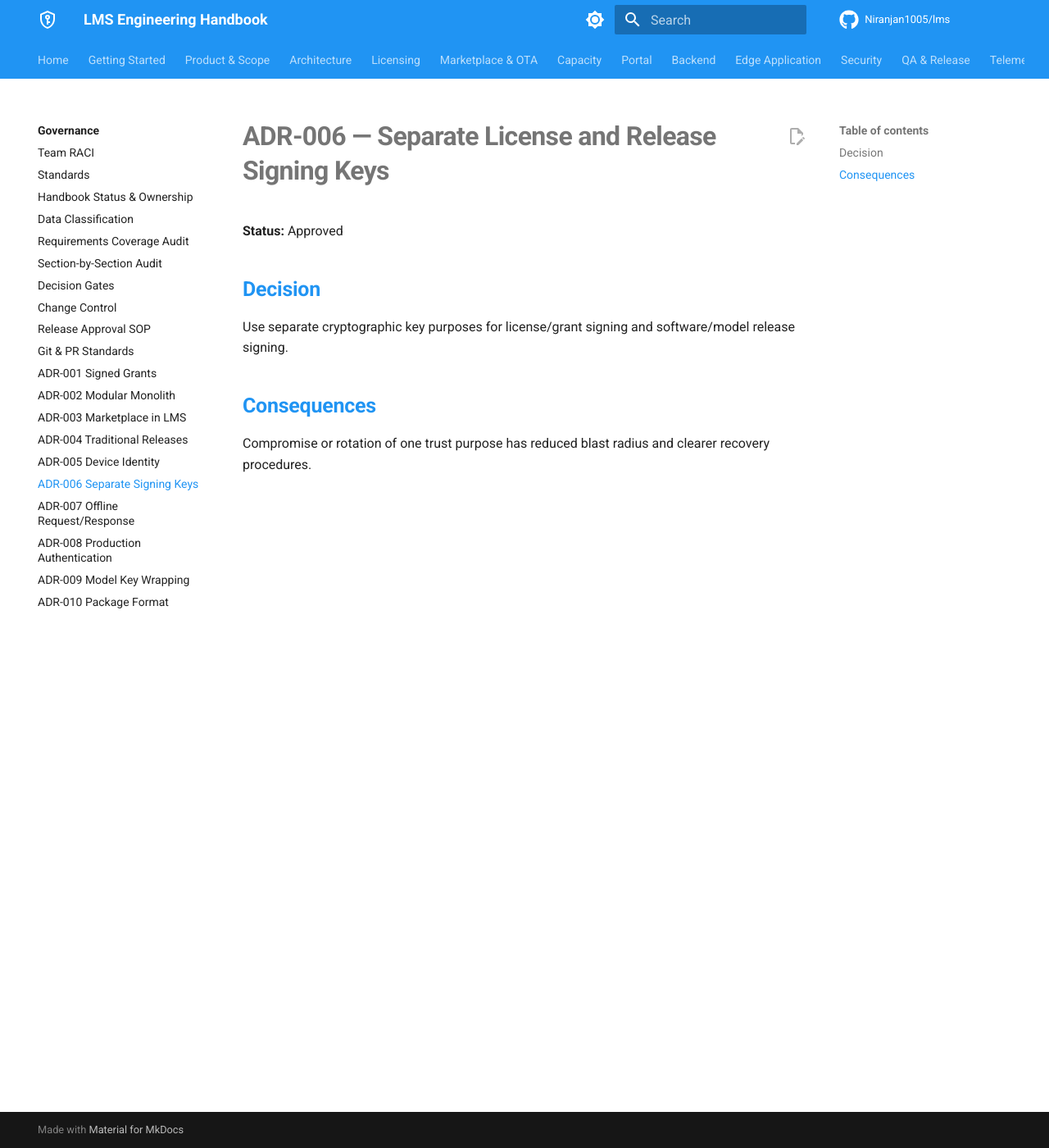
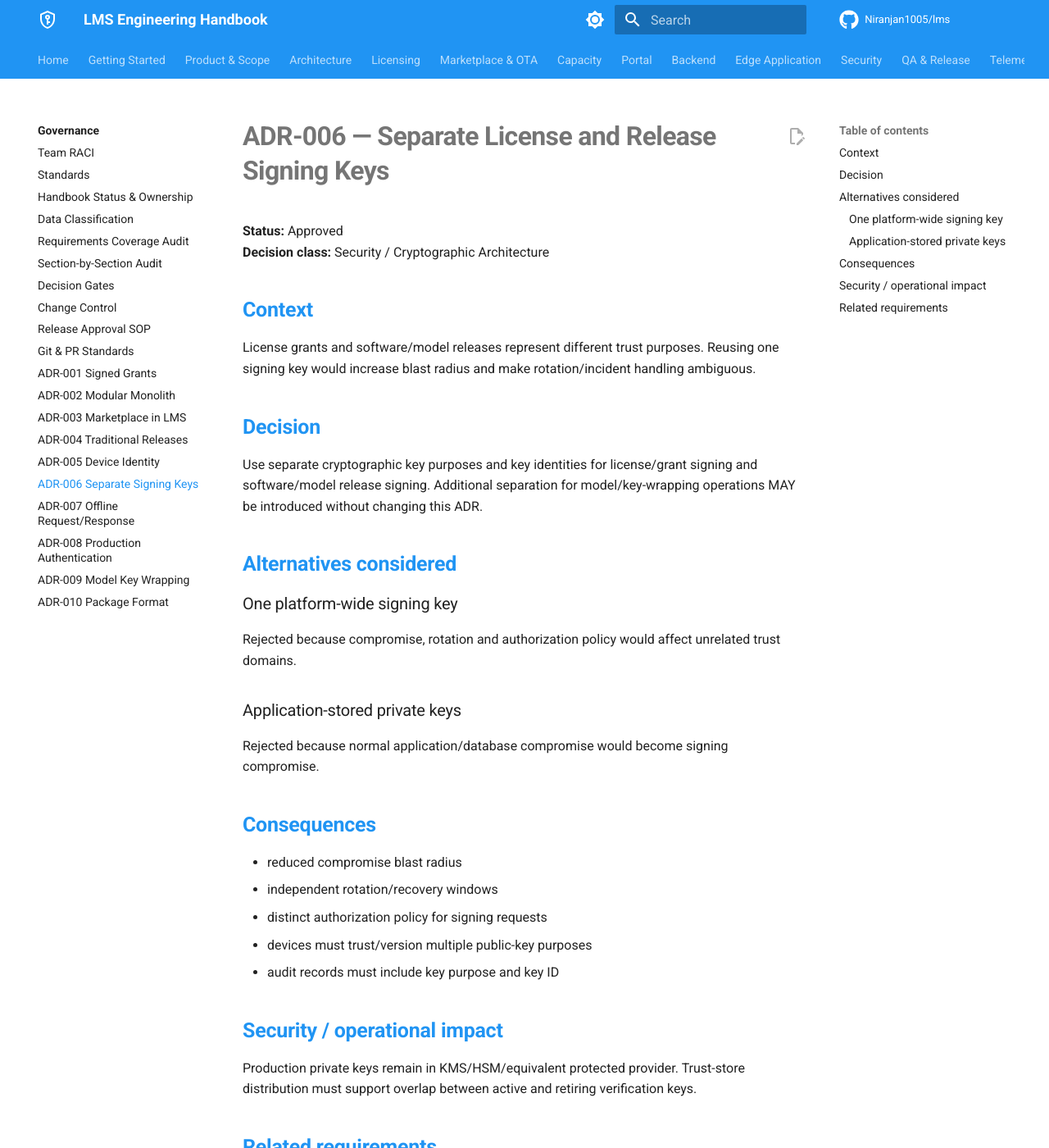
Before and after one commit to Niranjan1005/lms, an MkDocs documentation site: the page built from docs/adr/006-separate-signing-keys.md, in a window 1280 px wide and 1400 px high. Shown: the whole window at 82% size. Built offline with MkDocs 1.6.1 and Material for MkDocs 9.7.7, drawn with Linux system fonts in a browser that asks for light colours; comment, search, counter and statistics services are not loaded; some of the changed text lies outside the part shown.

Commit message:
docs: expand ADR-006 signing key separation

```diff
--- a/docs/adr/006-separate-signing-keys.md
+++ b/docs/adr/006-separate-signing-keys.md
@@ -1,11 +1,36 @@
 # ADR-006 — Separate License and Release Signing Keys
 
 **Status:** Approved
+**Decision class:** Security / Cryptographic Architecture
+
+## Context
+
+License grants and software/model releases represent different trust purposes. Reusing one signing key would increase blast radius and make rotation/incident handling ambiguous.
 
 ## Decision
 
-Use separate cryptographic key purposes for license/grant signing and software/model release signing.
+Use separate cryptographic key purposes and key identities for license/grant signing and software/model release signing. Additional separation for model/key-wrapping operations MAY be introduced without changing this ADR.
+
+## Alternatives considered
+
+### One platform-wide signing key
+Rejected because compromise, rotation and authorization policy would affect unrelated trust domains.
+
+### Application-stored private keys
+Rejected because normal application/database compromise would become signing compromise.
 
 ## Consequences
 
-Compromise or rotation of one trust purpose has reduced blast radius and clearer recovery procedures.
+- reduced compromise blast radius
+- independent rotation/recovery windows
+- distinct authorization policy for signing requests
+- devices must trust/version multiple public-key purposes
+- audit records must include key purpose and key ID
+
+## Security / operational impact
+
+Production private keys remain in KMS/HSM/equivalent protected provider. Trust-store distribution must support overlap between active and retiring verification keys.
+
+## Related requirements
+
+`SDR-SEC-003`, `SDR-SEC-004`, `SDR-MOD-002`
```
